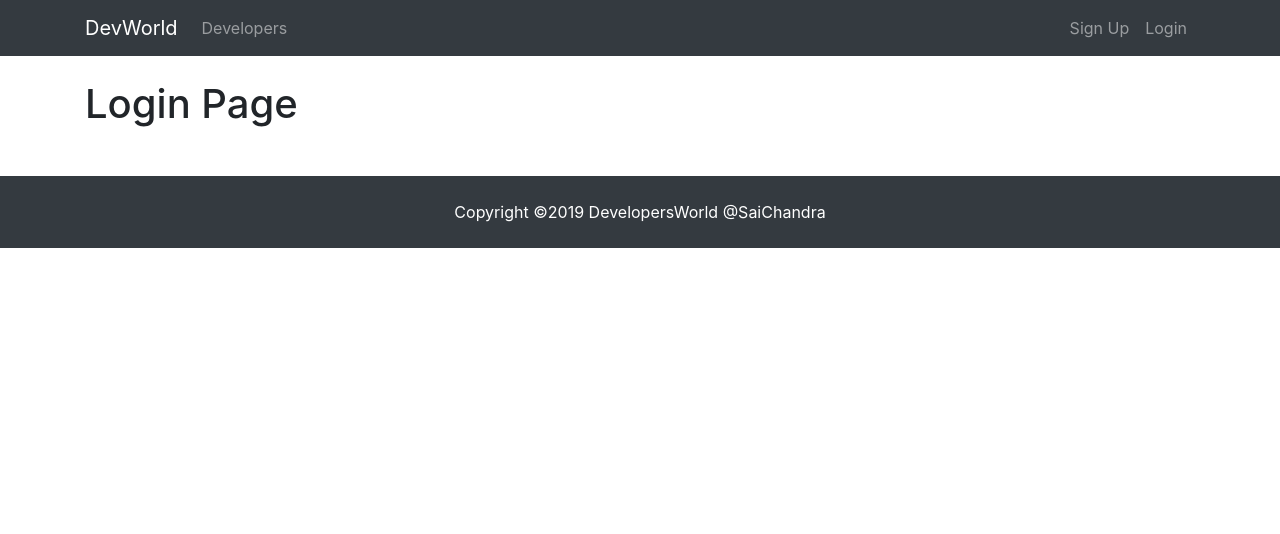
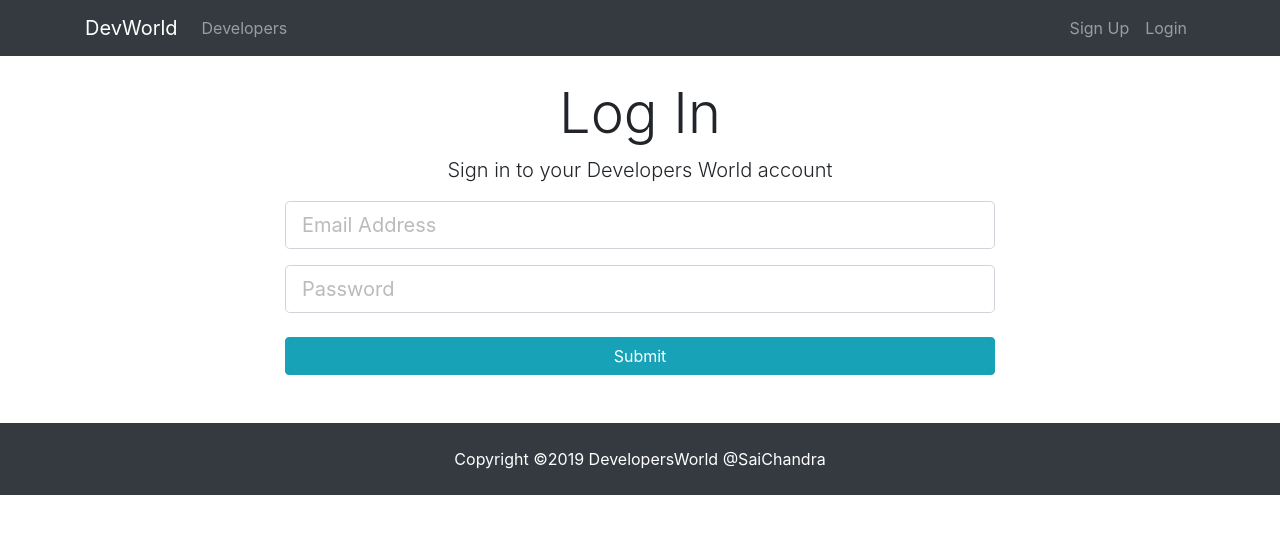
Before and after one commit to SaiChandra2896/DevConnector, a React (Create React App) app in the folder client/: page /login in a window 1280 px wide. Shown: the top 534 px of the page. Built offline with nearby package versions, Linux system fonts and the light colour scheme.

Commit message:
add login form and check user submit using setstate

```diff
--- a/client/src/components/auth/Login.js
+++ b/client/src/components/auth/Login.js
@@ -1,10 +1,52 @@
 import React, { Component } from 'react'
 
 class Login extends Component {
+  constructor() {
+    super();
+    this.state = {
+      email: '',
+      password: '',
+      errors: {}
+    }
+    this.onChange = this.onChange.bind(this);
+    this.onSubmit = this.onSubmit.bind(this);
+  }
+
+  onChange(event) {
+    this.setState({ [event.target.name]: event.target.value });
+  }
+
+  onSubmit(event) {
+    event.preventDefault();
+
+    const user = {
+      email: this.state.email,
+      password: this.state.password
+    }
+    console.log(user);
+  }
   render() {
     return (
       <div>
-        <h1>Login Page</h1>
+        <div className="login">
+          <div className="container">
+            <div className="row">
+              <div className="col-md-8 m-auto">
+                <h1 className="display-4 text-center">Log In</h1>
+                <p className="lead text-center">Sign in to your Developers World account</p>
+                <form onSubmit={this.onSubmit}>
+                  <div className="form-group">
+                    <input type="email" className="form-control form-control-lg" placeholder="Email Address" name="email" value={this.state.email} onChange={this.onChange} />
+                  </div>
+                  <div className="form-group">
+                    <input type="password" className="form-control form-control-lg" placeholder="Password" name="password" value={this.state.password} onChange={this.onChange} />
+                  </div>
+                  <input type="submit" className="btn btn-info btn-block mt-4" />
+                </form>
+              </div>
+            </div>
+          </div>
+        </div>
       </div>
     )
   }
--- a/client/src/components/auth/Register.js
+++ b/client/src/components/auth/Register.js
@@ -37,7 +37,7 @@
           <div className="row">
             <div className="col-md-8 m-auto">
               <h1 className="display-4 text-center">Sign Up</h1>
-              <p className="lead text-center">Create your DevelopersWorld account</p>
+              <p className="lead text-center">Create your Developers World account</p>
               <form onSubmit={this.onSubmit}>
                 <div className="form-group">
                   <input type="text" className="form-control form-control-lg" placeholder="Name" name="name" value={this.state.name} onChange={this.onChange} />
```
